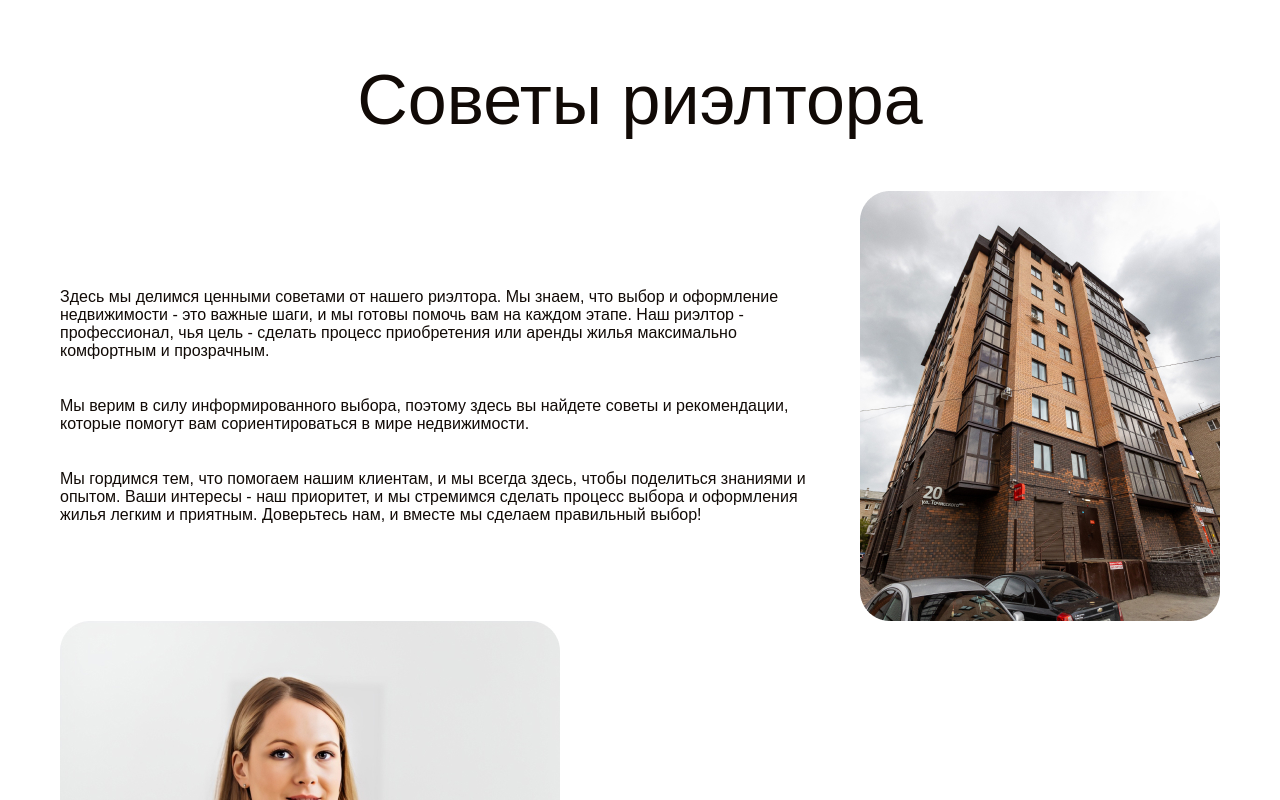
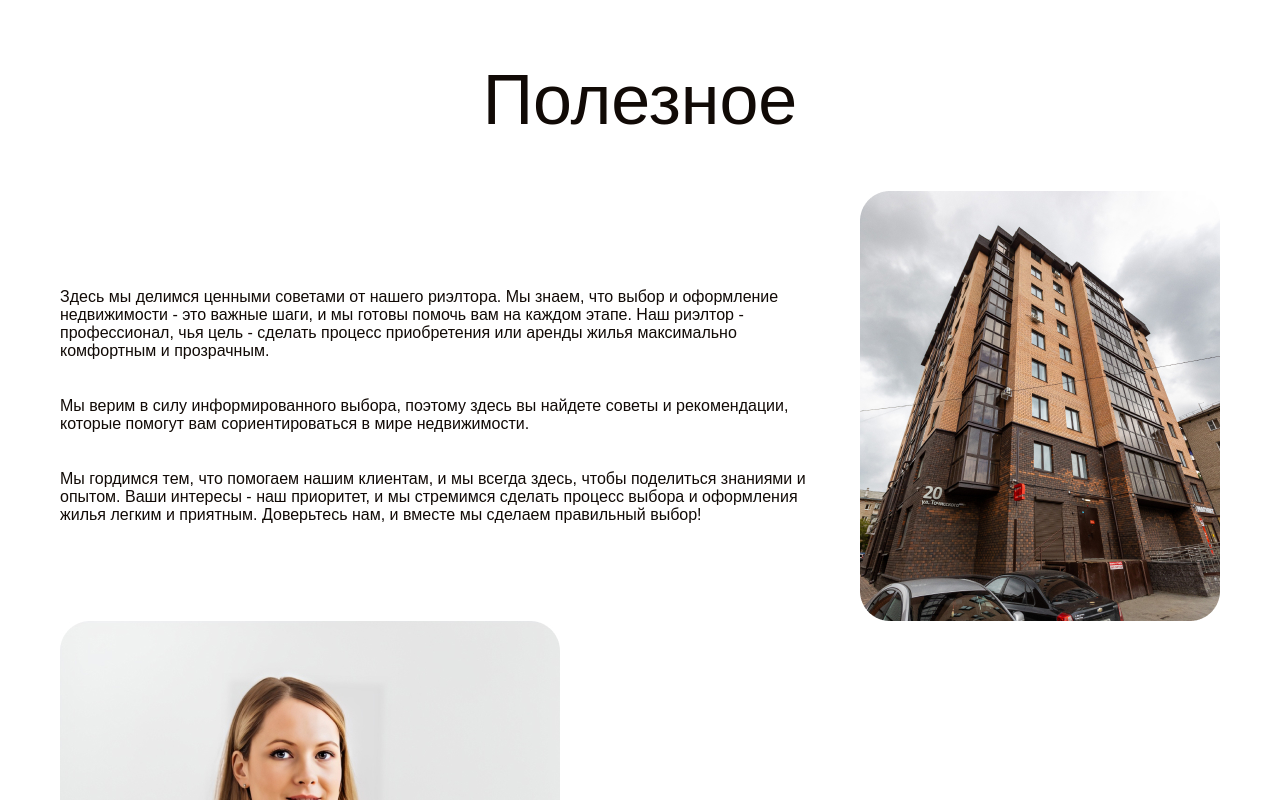
Before and after one commit to Endy-Guff/geo-stroy, a Next.js app: page /advice in a window 1280 px wide. Shown: the top 800 px of the page. Built offline with nearby package versions, Linux system fonts and the light colour scheme.

Commit message:
change title advice

```diff
--- a/components/advice/advicePage.tsx
+++ b/components/advice/advicePage.tsx
@@ -9,7 +9,7 @@ import Image from "next/image";
 export const AdvicePage = () => {
     return (
         <div className={s.wrapper}>
-            <Title className={s.title}>Советы риэлтора</Title>
+            <Title className={s.title}>Полезное</Title>
             <div className={s.section1}>
                 <div className={s.section1__textBlock}>
                     <p>Здесь мы делимся ценными советами от нашего риэлтора. Мы знаем, что выбор и оформление
--- a/components/home/homeRec/homeRec.tsx
+++ b/components/home/homeRec/homeRec.tsx
@@ -9,7 +9,7 @@ import Link from "next/link";
 export const HomeRec = () => {
     return (
         <div className={s.wrapper}>
-            <Title className={s.title}>Советы риэлтора</Title>
+            <Title className={s.title}>Полезное</Title>
             <div className={s.content}>
                 <div className={s.textBox}>
                     <p className={s.text}>
--- a/pages/advice.tsx
+++ b/pages/advice.tsx
@@ -1,6 +1,5 @@
 import React from 'react';
 import {ContainerLayout} from "../components/containerLayout/containerLayout";
-import {Title} from "../components/title/title";
 import {AdvicePage} from "../components/advice/advicePage";
 
 const Advice = () => {
```
